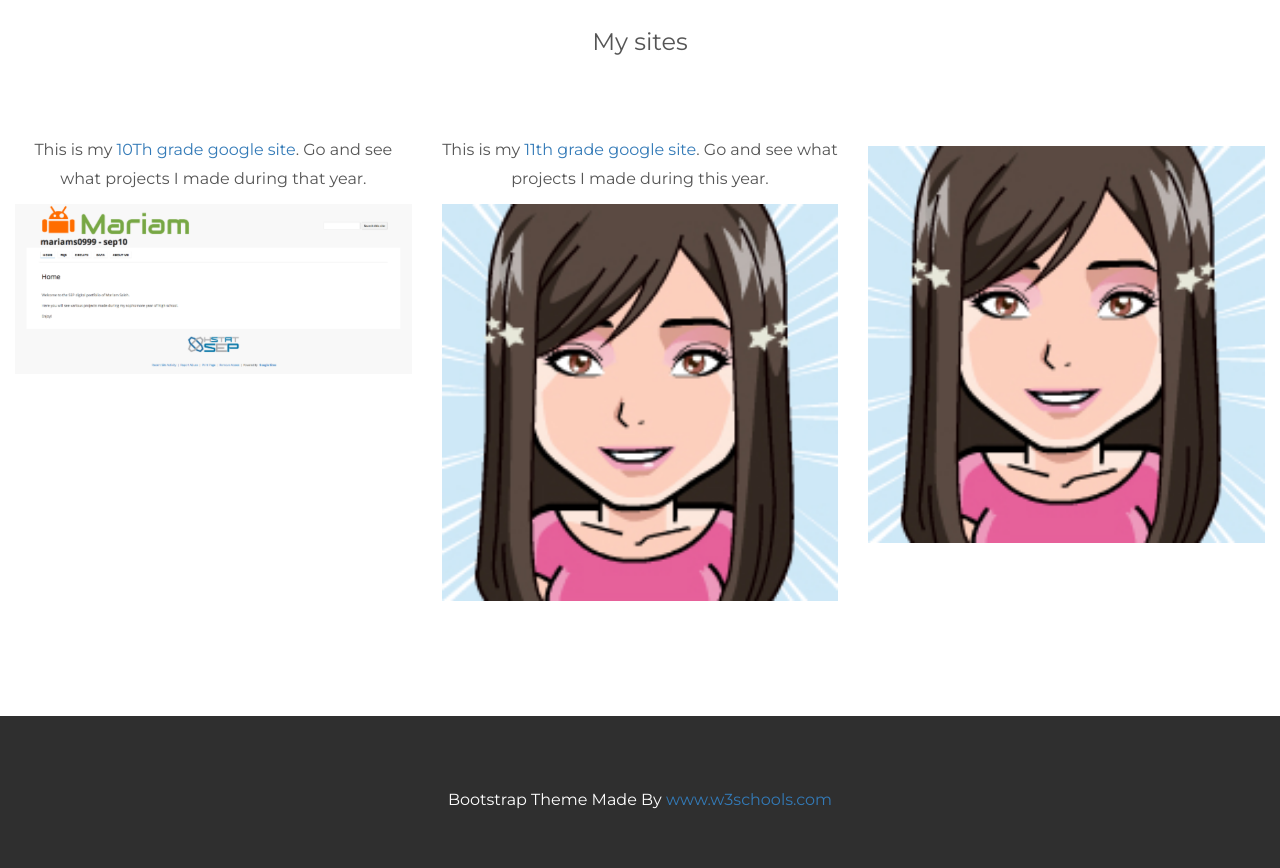
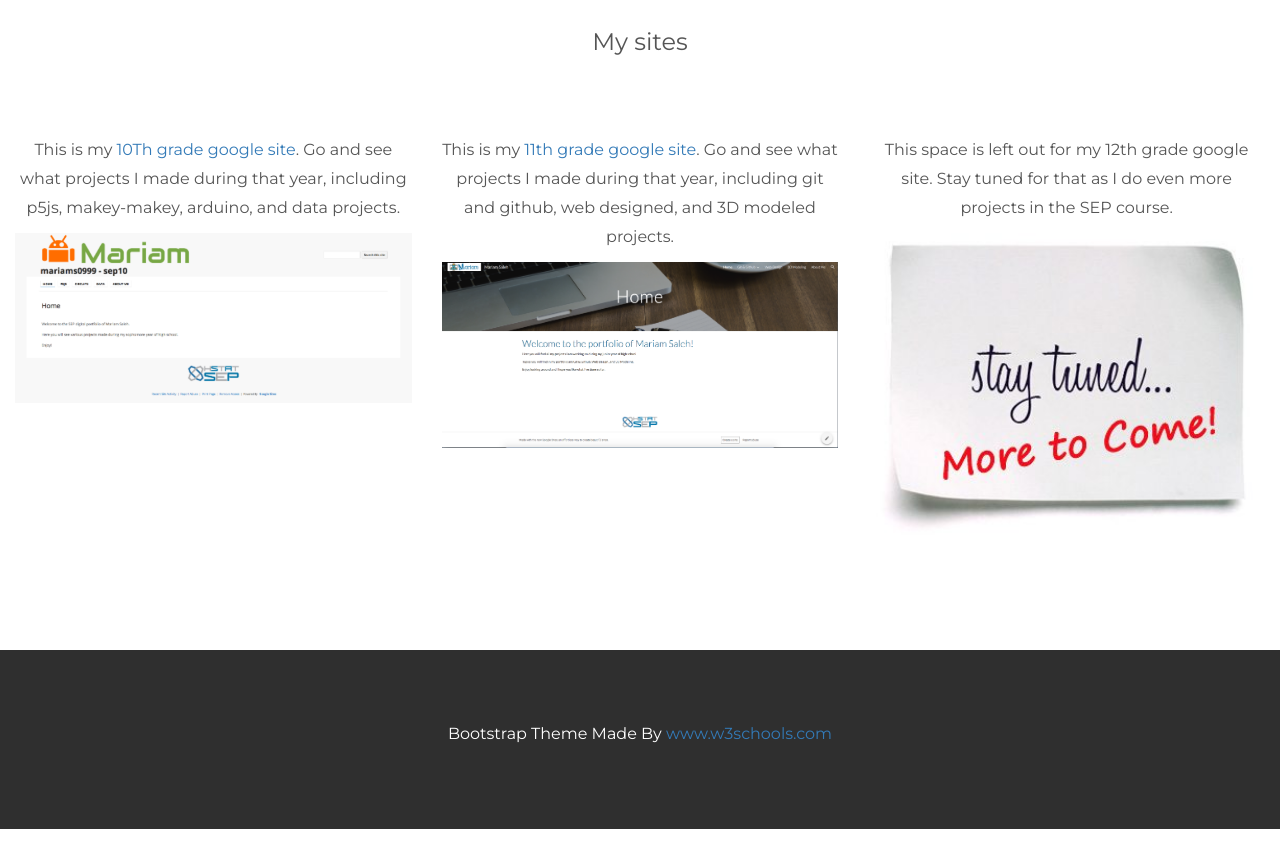
Before and after one commit to mariams0999/mariams0999.github.io, a plain HTML site: page index.html in a window 1280 px wide. Shown: the part 1140-2008 px from the top of the page. After the commit the page ends 1969 px from the top, so only its background shows below. Drawn offline with nearby package versions, Linux system fonts and the light colour scheme.

Commit message:
change images and edit some writing

```diff
--- a/index.html
+++ b/index.html
@@ -95,16 +95,16 @@
   <h3 class="margin">My sites</h3><br>
   <div class="row">
     <div class="col-sm-4">
-      <p>This is my <a href="https://sites.google.com/a/hstat.org/mariams0999--sep10/">10Th grade google site</a>. Go and see what projects I made during that year.</p>
+      <p>This is my <a href="https://sites.google.com/a/hstat.org/mariams0999--sep10/">10Th grade google site</a>. Go and see what projects I made during that year, including p5js, makey-makey, arduino, and data projects.</p>
       <img src="10-grade-site.png" class="img-responsive margin" style="width:100%" alt="Image">
     </div>
     <div class="col-sm-4">
-      <p>This is my <a href="https://sites.google.com/s/1MbyE0IKdjctE9KyGVhRdPF7ejuPjiM6m/p/0BzErKvI2UeJtS2tfQk9xbldIcEE/edit">11th grade google site</a>. Go and see what projects I made during this year.</p>
-      <img src="avatar.png" class="img-responsive margin" style="width:100%" alt="Image">
+      <p>This is my <a href="https://sites.google.com/s/1MbyE0IKdjctE9KyGVhRdPF7ejuPjiM6m/p/0BzErKvI2UeJtS2tfQk9xbldIcEE/edit">11th grade google site</a>. Go and see what projects I made during that year, including git and github, web designed, and 3D modeled projects.</p>
+      <img src="11-grade-site.png" class="img-responsive margin" style="width:100%" alt="Image">
     </div>
     <div class="col-sm-4">
-      <p></p>
-      <img src="avatar.png" class="img-responsive margin" style="width:100%" alt="Image">
+      <p>This space is left out for my 12th grade google site. Stay tuned for that as I do even more projects in the SEP course.</p>
+      <img src="more-to-come.jpg" class="img-responsive margin" style="width:100%" alt="Image">
     </div>
   </div>
 </div>
```
